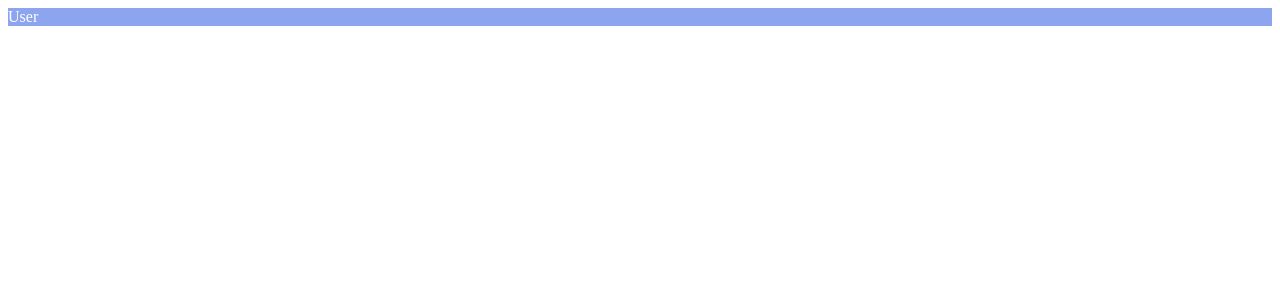
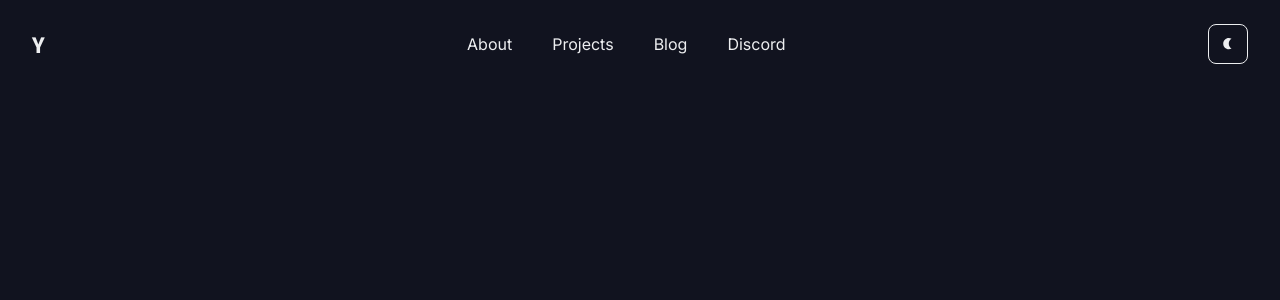
Before and after one commit to yurimutti/yurimutti.com, a Next.js app: page / in a window 1280 px wide. Shown: the top 300 px of the page. Built offline with nearby package versions, Linux system fonts and the light colour scheme.

Commit message:
feat: navbar initial development

```diff
--- a/package.json
+++ b/package.json
@@ -30,6 +30,7 @@
     "next": "12.2.5",
     "react": "18.2.0",
     "react-dom": "18.2.0",
+    "react-icons": "^4.4.0",
     "zustand": "^4.1.1"
   },
   "devDependencies": {
--- /dev/null
+++ b/src/components/layouts/navbar/index.tsx
@@ -0,0 +1,44 @@
+// import { motion, AnimateSharedLayout } from 'framer-motion'
+
+import Link from 'next/link';
+
+import { Logo } from '@/components/logo';
+import { ToggleTheme } from '@/components/toggle-theme';
+
+import {
+  Header,
+  Container,
+  Nav,
+  List,
+  ListItem,
+  ButtonLogo,
+  Anchor,
+} from './styles';
+
+const pages = ['About', 'Projects', 'Blog', 'Discord'];
+
+export function Navbar() {
+  // const router = useRouter();
+
+  return (
+    <Container>
+      <Header>
+        <Link href="/">
+          <ButtonLogo>
+            <Logo />
+          </ButtonLogo>
+        </Link>
+        <Nav>
+          <List>
+            {pages.map((page) => (
+              <ListItem key={page}>
+                <Anchor href="">{page}</Anchor>
+              </ListItem>
+            ))}
+          </List>
+        </Nav>
+        <ToggleTheme />
+      </Header>
+    </Container>
+  );
+}
--- /dev/null
+++ b/src/components/layouts/navbar/styles.ts
@@ -0,0 +1,28 @@
+import { styled } from '@/styles';
+
+export const Header = styled('header', {
+  color: '$slate12',
+  padding: '$4 0',
+  display: 'flex',
+  justifyContent: 'space-between',
+  alignItems: 'center',
+});
+
+export const Container = styled('div', {
+  maxWidth: '95%',
+  margin: '0 auto',
+});
+
+export const ButtonLogo = styled('a', { cursor: 'pointer' });
+
+export const Nav = styled('nav', {});
+
+export const List = styled('ul', {
+  display: 'flex',
+  listStyle: 'none',
+  gap: '$6',
+});
+
+export const ListItem = styled('li', {});
+
+export const Anchor = styled('a', {});
--- /dev/null
+++ b/src/components/logo/index.tsx
@@ -0,0 +1,5 @@
+import { Content } from './styles';
+
+export function Logo() {
+  return <Content>Y</Content>;
+}
--- /dev/null
+++ b/src/components/logo/styles.ts
@@ -0,0 +1,7 @@
+import { styled } from '@/styles';
+
+export const Content = styled('span', {
+  fontSize: 'x-large',
+  fontFamily: '$heading',
+  fontWeight: 'bold',
+});
--- /dev/null
+++ b/src/components/toggle-theme/index.tsx
@@ -0,0 +1,11 @@
+import { MdNightlight } from 'react-icons/md';
+
+import { Theme } from './styles';
+
+export function ToggleTheme() {
+  return (
+    <Theme>
+      <MdNightlight />
+    </Theme>
+  );
+}
--- /dev/null
+++ b/src/components/toggle-theme/styles.ts
@@ -0,0 +1,16 @@
+import { styled } from '@/styles';
+
+export const Theme = styled('button', {
+  width: '$6',
+  height: '$6',
+  borderRadius: '$borderRadius',
+  border: '1px solid $slate12',
+  display: 'flex',
+  alignItems: 'center',
+  justifyContent: 'center',
+  cursor: 'pointer',
+  backgroundColor: 'transparent',
+  svg: {
+    color: '$slate12',
+  },
+});
--- a/src/pages/_document.tsx
+++ b/src/pages/_document.tsx
@@ -9,6 +9,14 @@ export default class Document extends NextDocument {
     return (
       <Html lang="en">
         <Head>
+          <link
+            href="https://fonts.googleapis.com/css2?family=Source+Sans+Pro:wght@400;600;700&display=swap"
+            rel="stylesheet"
+          />
+          <link
+            href="https://fonts.googleapis.com/css2?family=Inter:wght@400;600;700&display=swap"
+            rel="stylesheet"
+          />
           <style
             id="stitches"
             dangerouslySetInnerHTML={{ __html: getCssText() }}
--- a/src/pages/index.tsx
+++ b/src/pages/index.tsx
@@ -1,9 +1,9 @@
 import type { NextPage } from 'next';
 
-import User from '@/features/user';
+import { Navbar } from '@/components/layouts/navbar';
 
 const Home: NextPage = () => {
-  return <User />;
+  return <Navbar />;
 };
 
 export default Home;
--- a/src/styles/index.ts
+++ b/src/styles/index.ts
@@ -8,7 +8,7 @@ import {
   yellow,
   blue,
 } from '@radix-ui/colors';
-import { createStitches } from '@stitches/react';
+import { createStitches, defaultThemeMap } from '@stitches/react';
 
 export const {
   styled,
@@ -22,8 +22,8 @@ export const {
 } = createStitches({
   theme: {
     colors: {
-      ...slate,
-      ...indigo,
+      ...slateDark,
+      ...indigoDark,
       ...red,
       ...teal,
       ...yellow,
@@ -42,12 +42,51 @@ export const {
       10: '72px',
       11: '80px',
     },
+    media: {
+      bp1: '(max-width: 576px)',
+      bp2: '(max-width: 768px)',
+      bp3: '(max-width: 992px)',
+      bp4: '(max-width: 1024px)',
+      bp5: '(max-width: 1200px)',
+      bp6: '(min-width: 1400px)',
+    },
+    fonts: {
+      body: 'Inter, sans-serif',
+      heading: 'Source Sans Pro, sans-serif',
+    },
+    transitions: {
+      durations: '0.2s',
+    },
+    radii: {
+      borderRadius: '8px',
+    },
+  },
+  themeMap: {
+    ...defaultThemeMap,
+    width: 'space',
+    height: 'space',
   },
 });
 
-export const darkTheme = createTheme({
+export const lightTheme = createTheme({
   colors: {
-    ...indigoDark,
-    ...slateDark,
+    ...indigo,
+    ...slate,
   },
 });
+
+const globalStyles = globalCss({
+  '*': { margin: 0, padding: 0, fontFamily: '$body' },
+  'body, html': {
+    background: '$indigo1',
+    a: {
+      color: '$slate12',
+      textDecoration: 'none',
+    },
+    img: {
+      maxWidth: '100%',
+    },
+  },
+});
+
+globalStyles();
```
Also changed, not shown: 1 other file (tests, documents, lock files or other folders).
